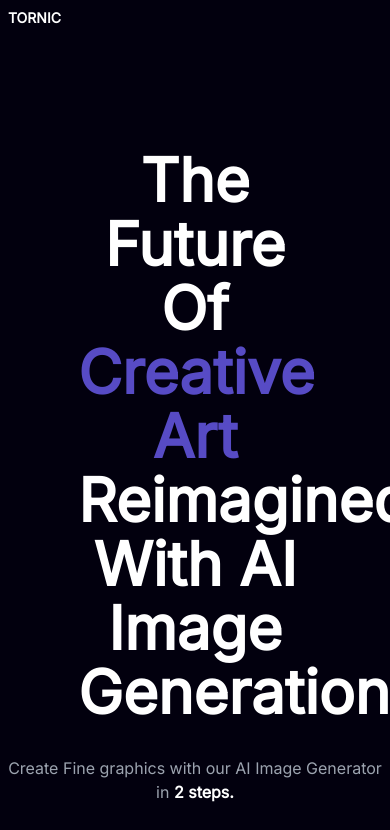
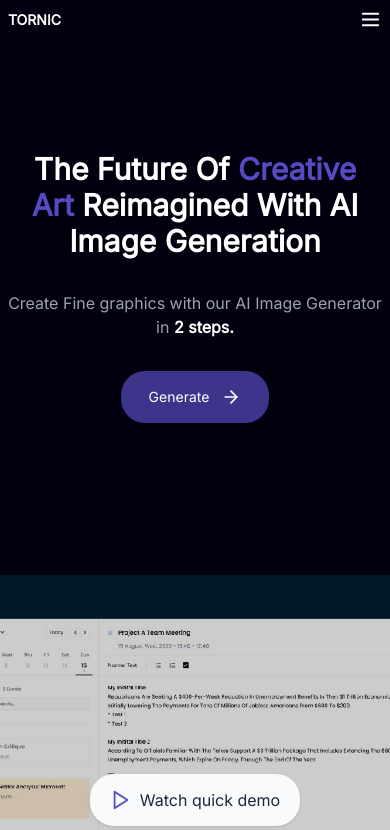
Before and after one commit to francisamidu/landing-page, a React (Vite) app: page / in a window 390 px wide. Shown: the top 830 px of the page. Built offline with nearby package versions, Linux system fonts and the light colour scheme.

Commit message:
UI tweaks

```diff
--- a/src/components/Hero.tsx
+++ b/src/components/Hero.tsx
@@ -5,7 +5,7 @@ import { ArrowRight } from 'lucide-react';
 const Hero = () => {
   return (
     <section className="my-28 flex flex-col items-center justify-center text-center">
-      <h1 className="w-3/5 text-6xl font-bold capitalize leading-[4rem]">
+      <h1 className="px-4 text-3xl font-bold capitalize md:w-3/5 md:px-0 md:text-6xl md:leading-[4rem]">
         The Future of <span className="text-purplish-500">Creative Art</span>{' '}
         reimagined with AI Image generation
       </h1>
--- a/src/components/Navbar.tsx
+++ b/src/components/Navbar.tsx
@@ -1,5 +1,6 @@
 import React, { useState } from 'react';
 import shared from '../shared.json';
+import { Menu } from 'lucide-react';
 
 const Navbar = () => {
   const [links, setLinks] = useState([
@@ -29,8 +30,9 @@ const Navbar = () => {
       link: '#',
     },
   ]);
+  const [showMenu, setShowMenu] = useState(false);
   return (
-    <nav className="w-full px-2 py-2 sm:px-4">
+    <nav className="w-full px-2 py-2 sm:px-8">
       <div className="mx-auto flex flex-row flex-wrap items-center justify-between md:max-w-[1100px]">
         <a
           href="#"
@@ -38,10 +40,17 @@ const Navbar = () => {
         >
           {shared.name}
         </a>
+        <Menu
+          color="#fff"
+          className="hover:cursor-pointer md:hidden"
+          size={23}
+          onClick={() => setShowMenu(!showMenu)}
+        />
 
         <div
-          className="hidden w-full items-center justify-between md:order-1 md:flex md:w-auto"
-          id="navbar-sticky"
+          className={`${
+            showMenu ? '' : 'hidden'
+          } w-full items-center justify-between md:order-1 md:flex md:w-auto `}
         >
           <ul className="mt-4 flex flex-col rounded-lg p-4 md:mt-0 md:flex-row md:space-x-8 md:text-sm md:font-medium">
             {links.map(({ active, link, text }, index) => {
@@ -51,7 +60,7 @@ const Navbar = () => {
                     href={link}
                     className={`block py-2 pl-3 pr-4 ${
                       active ? 'text-purplish-700' : 'text-slate-100'
-                    } rounded capitalize transition-colors duration-200 hover:text-purplish-500 md:p-0`}
+                    } w-fit rounded capitalize transition-colors duration-200 hover:text-purplish-500 md:p-0`}
                   >
                     {text}
                   </a>
```
